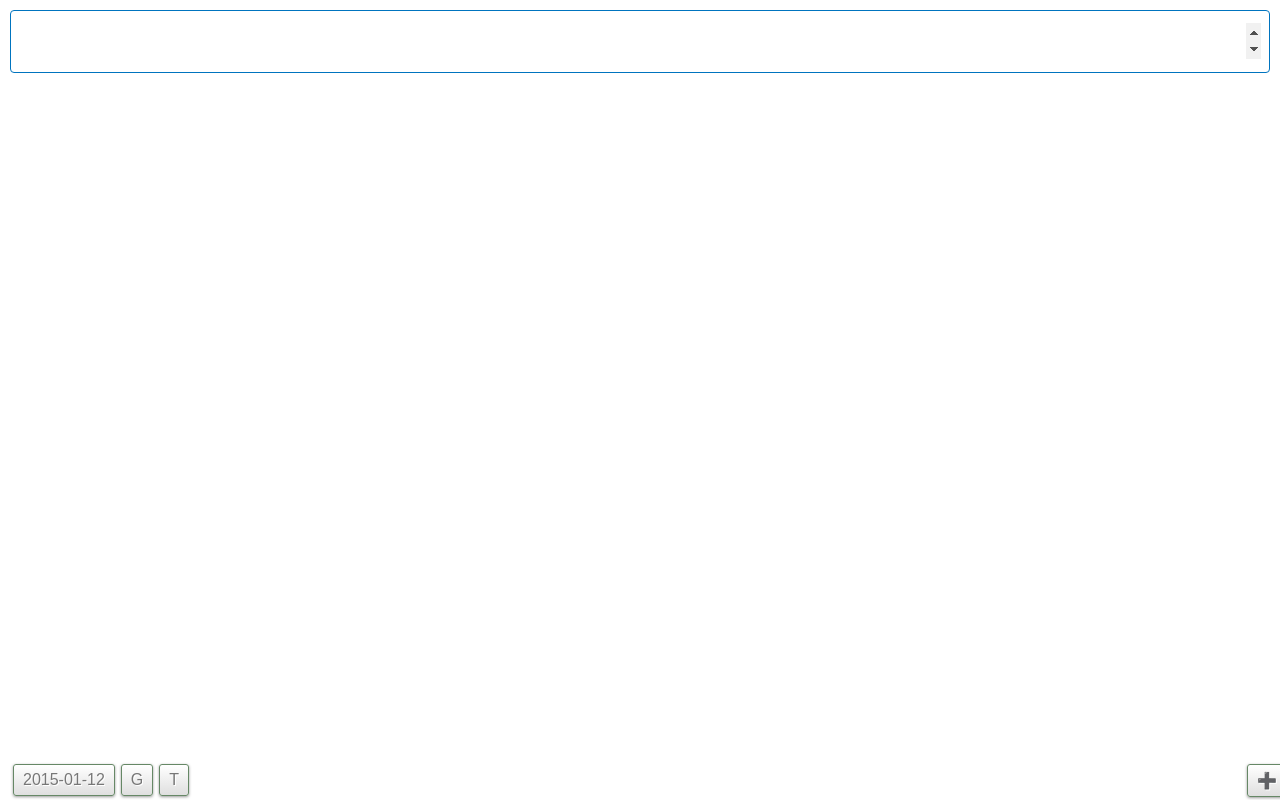
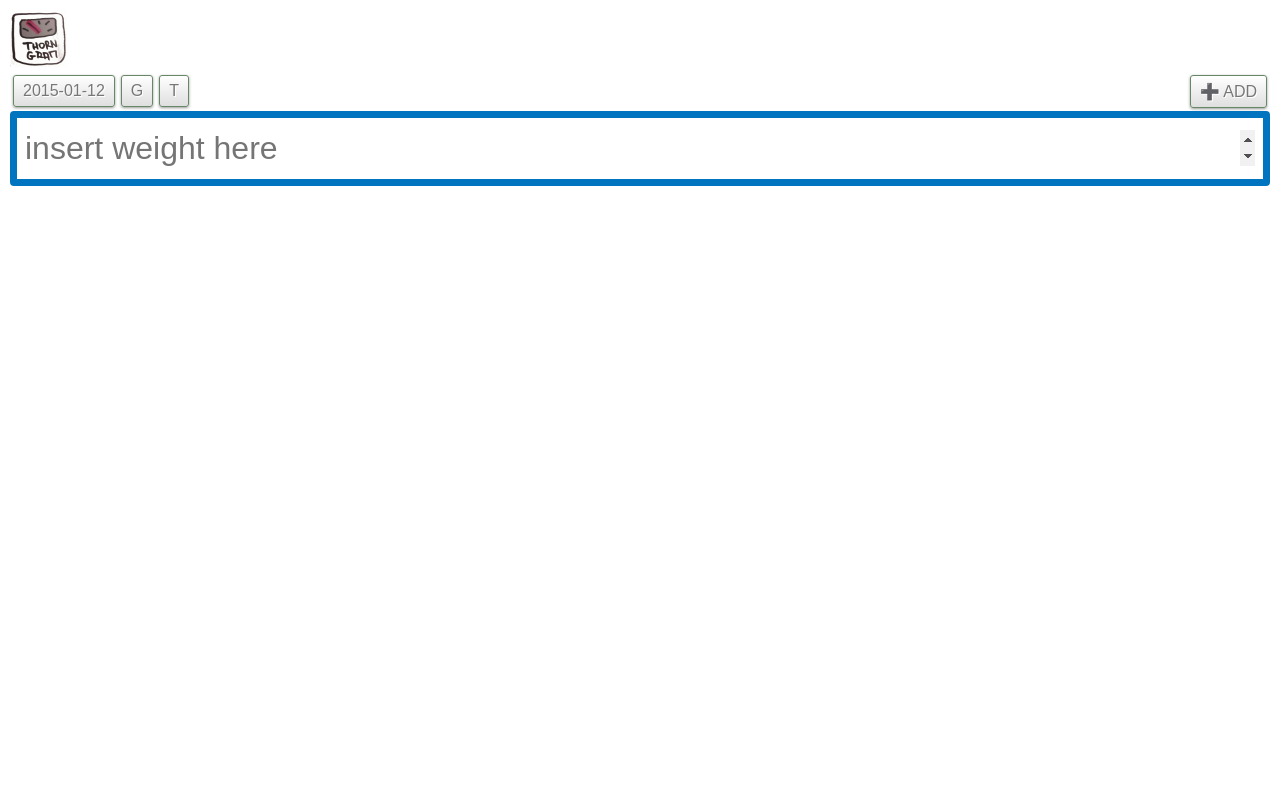
Before and after one commit to hamdouni/thorngram, a plain HTML site: page index.html in a window 1280 px wide. Drawn offline with Linux system fonts and the light colour scheme.

Commit message:
ui sucks less

```diff
--- a/index.html
+++ b/index.html
@@ -4,16 +4,30 @@
 	<meta charset="utf-8">
 	<title>Thorn Gram</title>
 	<meta name="apple-mobile-web-app-capable" content="yes">
+  	<meta name="apple-mobile-web-app-capable" content="yes">
 	<meta name="HandheldFriendly" content="True">
 	<meta name="MobileOptimized" content="320">
 	<meta name="viewport" content="width=device-width, target-densitydpi=160dpi, initial-scale=1.0, maximum-scale=1, user-scalable=no">
 	<link rel="stylesheet" href="main.css"/>
+  	<link rel="shortcut icon" href="favicon.ico">
+  	<link rel="apple-touch-icon" href="apple-touch-icon.png">
+  	<link rel="icon" href="apple-touch-icon.png">
+  	<link rel="icon" sizes="152x152" href="apple-touch-icon-152x152.png">
 </head>
 <body al-app="thornApp">
 <div class="container">
 	<form al-submit="add()">
+		<img src="apple-touch-icon.png"/>
+		<div class="header">
+			<input class="action" type="date" class="date" al-value="date" al-show="changeDateIsVisible" al-blur="changeDateIsVisible=false" al-focused="changeDateIsVisible" />
+			<a class="action" href="#" al-show="!changeDateIsVisible" al-click="changeDateIsVisible=true">{{date}}</a>
+		        <a class="action" href="#" al-click="graphIsVisible=true;tableIsVisible=false">G</a>
+		        <a class="action" href="#" al-click="graphIsVisible=false;tableIsVisible=true">T</a>
+			<a class="action" href="#" al-click="empty()" al-show="tableIsVisible"> ✖ Empty </a>
+			<button class="action add">➕ ADD</button>
+		</div>
 		<div class="main">
-			<input type="number" step="any" min="0" autofocus="autofocus" class="input"  al-value="gram" />
+			<input type="number" step="any" min="0" autofocus="autofocus" class="input"  al-value="gram" placeholder="insert weight here" />
 			<div id="graphdiv" al-show="graphIsVisible"></div>
 			<div id="tablediv" al-show="tableIsVisible">
 				<table>
@@ -30,14 +44,6 @@
 				</table>
 			</div>
 		</div>
-		<div class="footer">
-			<input class="action" type="date" class="date" al-value="date" al-show="changeDateIsVisible" al-blur="changeDateIsVisible=false" al-focused="changeDateIsVisible" />
-			<a class="action" href="#" al-show="!changeDateIsVisible" al-click="changeDateIsVisible=true">{{date}}</a>
-		        <a class="action" href="#" al-click="graphIsVisible=true;tableIsVisible=false">G</a>
-		        <a class="action" href="#" al-click="graphIsVisible=false;tableIsVisible=true">T</a>
-			<a class="action" href="#" al-click="empty()" al-show="tableIsVisible"> ✖ Empty </a>
-			<button class="action add">➕</button>
-		</div>
 	</form>
 </div> <!-- container -->
 
@@ -51,7 +57,7 @@
 			function regenerateData(table) {
 				table.forEach(function(elem, ind, arr) {
 					elem[0] = new Date(elem[0]);
-					elem[1] = parseInt(elem[1],10);
+					elem[1] = parseFloat(elem[1]);
 				})
 			}
 			function drawGraph() {
--- a/main.css
+++ b/main.css
@@ -4,9 +4,9 @@ body {font-family:sans;}
 ul.list {margin:0; padding:0;}
 ul.list li {list-style: none; border-bottom: 1px dashed #eee;}
 .container {width:100%;padding:10px;}
-.footer {font-size: 1.2em; position: fixed; bottom: 0; width:100%;}
+.header {font-size: 1.2em; width:100%;}
 .main {text-align: center; padding: 0; margin: 0;}
-.input {width:100%; padding:12px 8px; font-size: 32px; outline: 0; border-radius: 4px;border: 1px solid #ccc;}
+.input {width:100%; padding:12px 8px; font-size: 32px; outline: 0; border-radius: 4px;border: 7px solid #333;}
 .input:focus {border-color: #0074bf;}
 .date {border: 1px dashed #333; font-size: 1em; font-weight: bold; }
 .action {float:left; text-decoration: none; font-size: 1em; margin: 1px; padding: 7px 14px; border-radius: 4px;background-color:#eee; color:#333; border: 1px solid #686;}
@@ -16,7 +16,7 @@ ul.list li {list-style: none; border-bottom: 1px dashed #eee;}
 .action{  margin: 3px; font-family: arial, sans-serif; font-size: 16px;  color: #777; text-shadow: 1px 1px 0px white; background: #ffffff; /* Old browsers */  background: -moz-linear-gradient(top, #ffffff 0%, #dfdfdf 100%); /* FF3.6+ */  background: -webkit-gradient(linear, left top, left bottom, color-stop(0%,#ffffff), color-stop(100%,#dfdfdf)); /* Chrome,Safari4+ */  background: -webkit-linear-gradient(top, #ffffff 0%,#dfdfdf 100%); /* Chrome10+,Safari5.1+ */  background: -o-linear-gradient(top, #ffffff 0%,#dfdfdf 100%); /* Opera11.10+ */  background: -ms-linear-gradient(top, #ffffff 0%,#dfdfdf 100%); /* IE10+ */  filter: progid:DXImageTransform.Microsoft.gradient( startColorstr='#ffffff', endColorstr='#dfdfdf',GradientType=0 ); /* IE6-9 */  background: linear-gradient(top, #ffffff 0%,#dfdfdf 100%); /* W3C */  -moz-border-radius: 3px;  -webkit-border-radius: 3px;  border-radius: 3px;  -moz-box-shadow: 0 1px 3px 0px rgba(0,0,0,0.4); -webkit-box-shadow: 0 1px 3px 0px rgba(0,0,0,0.4); box-shadow: 0 1px 3px 0px rgba(0,0,0,0.4);  padding: 6px 9px;  }
 .action:hover{  background: #ffffff; /* Old browsers */  background: -moz-linear-gradient(top, #ffffff 0%, #eee 100%); /* FF3.6+ */  background: -webkit-gradient(linear, left top, left bottom, color-stop(0%,#ffffff), color-stop(100%,#eee)); /* Chrome,Safari4+ */  background: -webkit-linear-gradient(top, #ffffff 0%,#eee 100%); /* Chrome10+,Safari5.1+ */  background: -o-linear-gradient(top, #ffffff 0%,#eee 100%); /* Opera11.10+ */  background: -ms-linear-gradient(top, #ffffff 0%,#eee 100%); /* IE10+ */  filter: progid:DXImageTransform.Microsoft.gradient( startColorstr='#ffffff', endColorstr='#eee',GradientType=0 ); /* IE6-9 */  background: linear-gradient(top, #ffffff 0%,#eee 100%); /* W3C */  -moz-box-shadow: 0 1px 3px 0px rgba(0,0,0,0.4); -webkit-box-shadow: 0 1px 3px 0px rgba(0,0,0,0.4); box-shadow: 0 1px 3px 0px rgba(0,0,0,0.4);  }
 .button a:active{  background: #dfdfdf; /* Old browsers */  background: -moz-linear-gradient(top, #dfdfdf 0%, #f1f1f1 100%); /* FF3.6+ */  background: -webkit-gradient(linear, left top, left bottom, color-stop(0%,#dfdfdf), color-stop(100%,#f1f1f1)); /* Chrome,Safari4+ */  background: -webkit-linear-gradient(top, #dfdfdf 0%,#f1f1f1 100%); /* Chrome10+,Safari5.1+ */  background: -o-linear-gradient(top, #dfdfdf 0%,#f1f1f1 100%); /* Opera11.10+ */  background: -ms-linear-gradient(top, #dfdfdf 0%,#f1f1f1 100%); /* IE10+ */  filter: progid:DXImageTransform.Microsoft.gradient( startColorstr='#dfdfdf', endColorstr='#f1f1f1',GradientType=0 ); /* IE6-9 */  background: linear-gradient(top, #dfdfdf 0%,#f1f1f1 100%); /* W3C */  -webkit-box-shadow: 0px 1px 1px 1px rgba(0,0,0,0.2) inset, 0px 1px 1px 0 rgba(255,255,255,1); -moz-box-shadow: 0px 1px 1px 1px rgba(0,0,0,0.2) inset, 0px 1px 1px 0 rgba(255,255,255,1);  box-shadow: 0px 1px 1px 1px rgba(0,0,0,0.2) inset, 0px 1px 1px 0 rgba(255,255,255,1);  }
-#graphdiv {height: 400px; width: 100%; margin-top: 44px;}
+#graphdiv {height: 364px; width: 90%; margin:44px auto 0;}
 table { font-family:Arial, Helvetica, sans-serif; color:#666; font-size:12px; text-shadow: 1px 1px 0px #fff; background:#eaebec; margin:20px auto; border:#ccc 1px solid; -moz-border-radius:3px; -webkit-border-radius:3px; border-radius:3px; -moz-box-shadow: 0 1px 2px #d1d1d1; -webkit-box-shadow: 0 1px 2px #d1d1d1; box-shadow: 0 1px 2px #d1d1d1; width: 100%;}
 table th { padding:21px 25px 22px 25px; border-top:1px solid #fafafa; border-bottom:1px solid #e0e0e0; background: #ededed; background: -webkit-gradient(linear, left top, left bottom, from(#ededed), to(#ebebeb)); background: -moz-linear-gradient(top,  #ededed,  #ebebeb); }
 table th:first-child { text-align: left; padding-left:20px; }
```
Also changed, not shown: apple-touch-icon-152x152.png (added), apple-touch-icon.png (added), favicon.ico (added), 1 other file.
